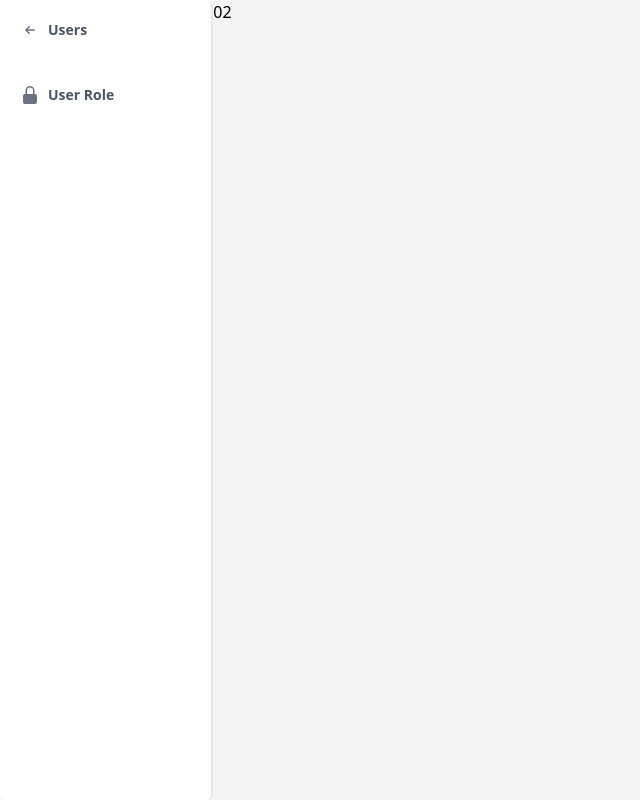
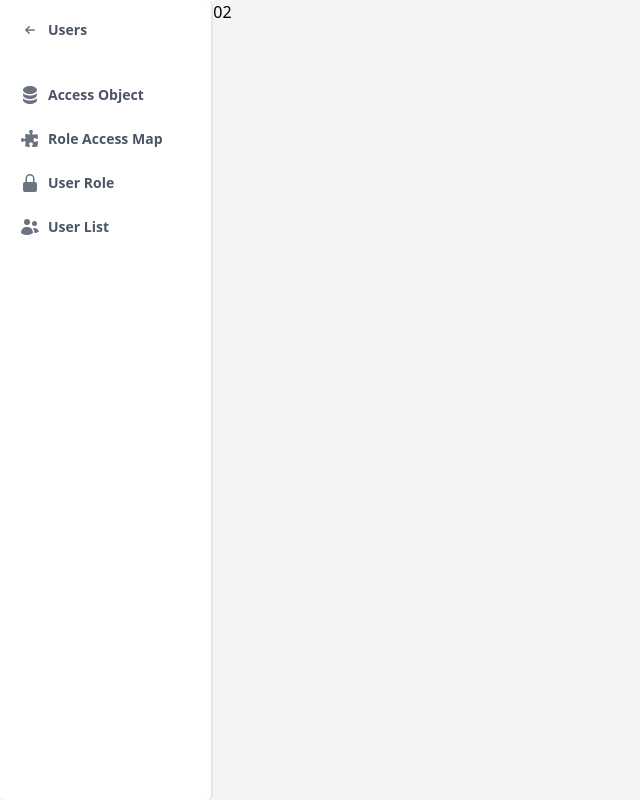
Before and after one commit to aknutman/next-groceries-sales, a Next.js app: page /s/system-master-user-list in a window 1280 px wide. Both pictures are taken after a click on the button "Users". Shown: the whole page, without its empty margins (0-640 px from the left). Built offline with nearby package versions, Linux system fonts and the light colour scheme.

Commit message:
next icon

```diff
--- a/components/partial/sidebar/MenuButton.tsx
+++ b/components/partial/sidebar/MenuButton.tsx
@@ -65,6 +65,10 @@ function SelectMiniIcon({ iconName }: any) {
       );
     case Solid20Icon.LockClosedIcon:
       return <Solid20Icon.LockClosedIcon className="w5 h-5 text-gray-500" />;
+      case Solid20Icon.PuzzlePieceIcon:
+        return <Solid20Icon.PuzzlePieceIcon className="w5 h-5 text-gray-500" />;
+        case Solid20Icon.CircleStackIcon:
+          return <Solid20Icon.CircleStackIcon className="w5 h-5 text-gray-500" />;
 
     default:
       return <Solid20Icon.HashtagIcon className="w-5 h-5 text-gray-500" />;
--- a/components/partial/sidebar/sidebar.data.ts
+++ b/components/partial/sidebar/sidebar.data.ts
@@ -21,20 +21,20 @@ export const DefaultSidebarMenu: SidebarModel = {
       Description: "User List & Role",
       UrlSlug: ["/", "blabla"],
       Child: [
-        // {
-        //   Icon: "wysiwyg",
-        //   Name: "Access Object",
-        //   Value: "access-object",
-        //   Description: "Contains the list of Accessible Object by User",
-        //   UrlSlug: ["/", "access-object"],
-        // },
-        // {
-        //   Icon: "lock_person",
-        //   Name: "Role Access Map",
-        //   Value: "role-access-map",
-        //   Description: "Creating a map between User Role and the Access Object",
-        //   UrlSlug: ["/", "role-access-map"],
-        // },
+        {
+          Icon: Solid20Icon.CircleStackIcon,
+          Name: "Access Object",
+          Value: "access-object",
+          Description: "Contains the list of Accessible Object by User",
+          UrlSlug: ["/", "access-object"],
+        },
+        {
+          Icon: Solid20Icon.PuzzlePieceIcon,
+          Name: "Role Access Map",
+          Value: "role-access-map",
+          Description: "Creating a map between User Role and the Access Object",
+          UrlSlug: ["/", "role-access-map"],
+        },
         {
           Icon: Solid20Icon.LockClosedIcon,
           Name: "User Role",
@@ -42,13 +42,13 @@ export const DefaultSidebarMenu: SidebarModel = {
           Description: "Contains the list of Applicable Role to Users",
           UrlSlug: ["/", "user-role"],
         },
-        // {
-        //   Icon: "person",
-        //   Name: "User List",
-        //   Value: "user-list",
-        //   Description: "Contains the list of User registered in system",
-        //   UrlSlug: ["/", "user-list"],
-        // },
+        {
+          Icon: Solid20Icon.UsersIcon,
+          Name: "User List",
+          Value: "user-list",
+          Description: "Contains the list of User registered in system",
+          UrlSlug: ["/", "user-list"],
+        },
       ],
     },
     {
```
